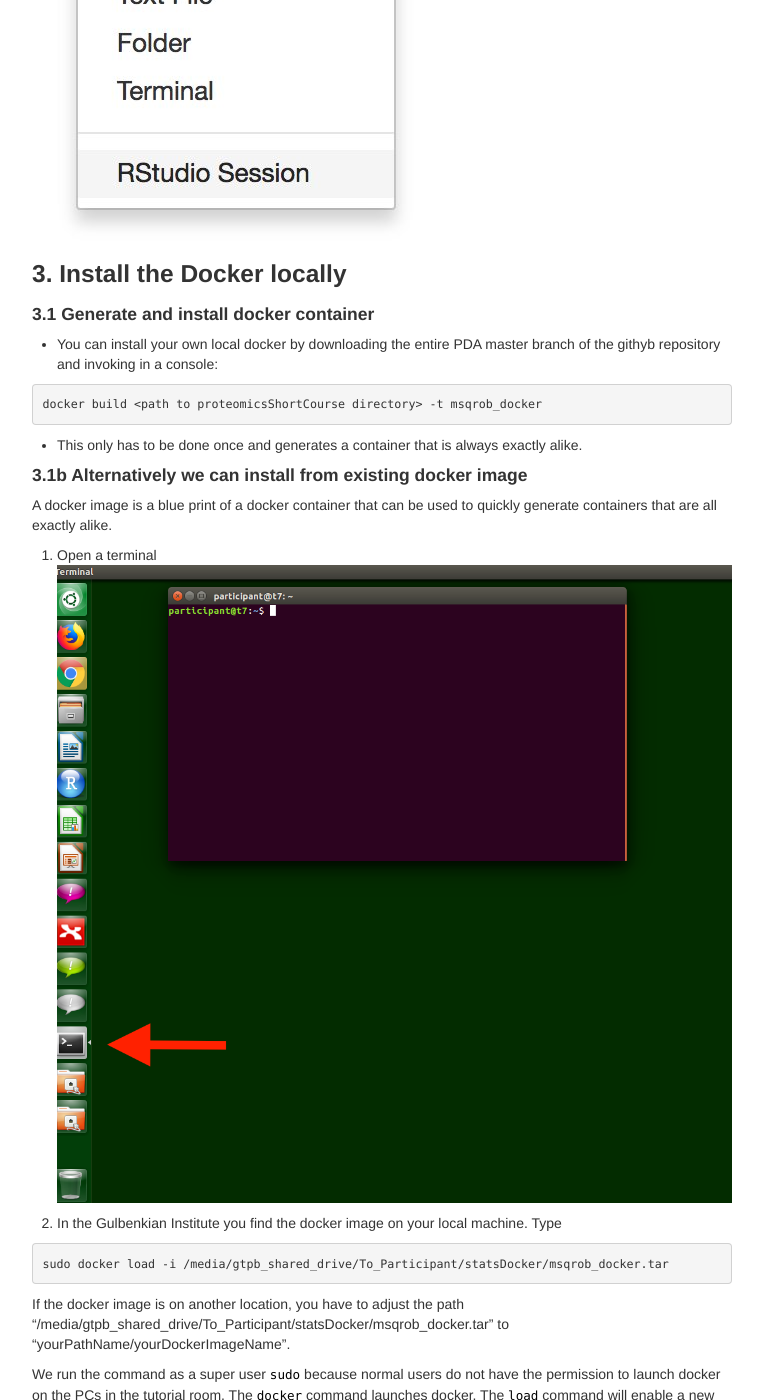
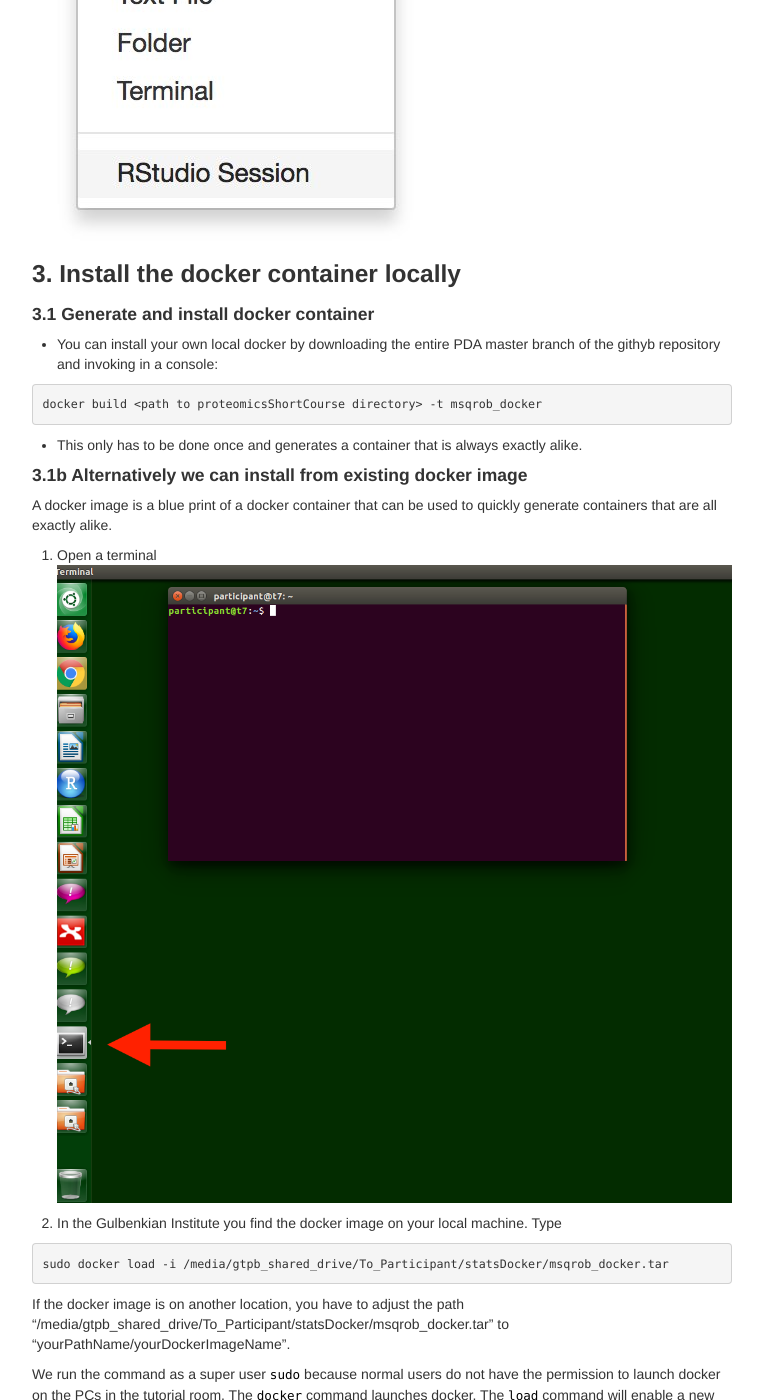
Before and after one commit to statOmics/pda19-20, a Jekyll site: the page built from pages/software4stats.md, in a window 1280 px wide and 1400 px high, scrolled down 1292 px. Shown: the whole window, without its empty margins (258-1021 px from the left). Built offline with Jekyll 4.4.1, drawn with Linux system fonts in a browser that asks for light colours; some of the changed text lies outside the part shown.

Commit message:
update software page

```diff
--- a/pages/software4stats.md
+++ b/pages/software4stats.md
@@ -53,7 +53,7 @@
 
 ![](./figs/rstudio-session.jpg)
 
-### 3. Install the Docker locally
+### 3. Install the docker container locally
 
 #### 3.1 Generate and install docker container
 
@@ -92,7 +92,7 @@
 
 Note, the installation only has to be executed done once.
 
-#### 3.2 Launch the docker image.
+#### 3.2 Launch the docker container
 
 Upon installation, we can launch the docker image on our machine.
 
@@ -145,7 +145,7 @@
 Select New>Rstudio Session to launch the statistical software R.
 Now an interactive statistical programming environment will open in the browser that runs on a cloud server.
 
-### Close the Docker
+### Close the docker container
 
 Only if you work with a local Docker.
 1. Close RStudio
```
